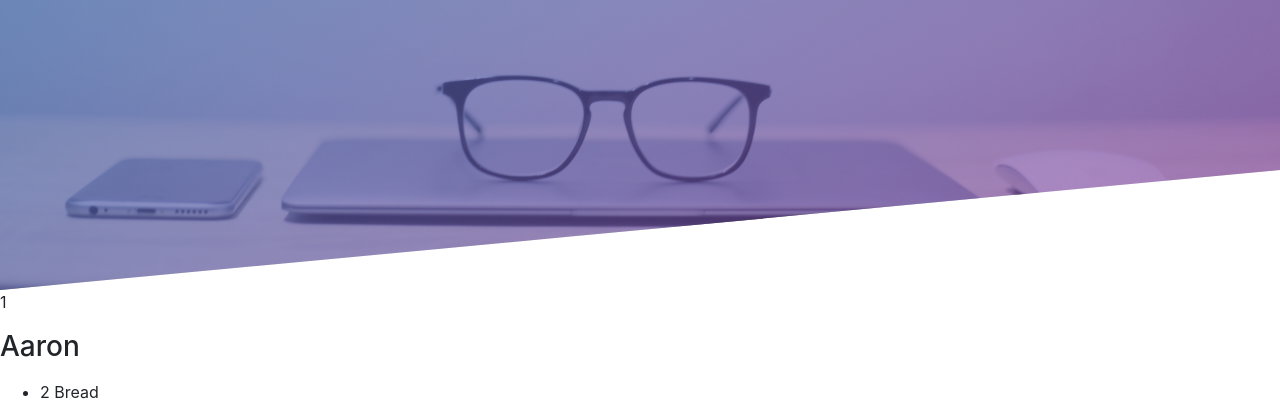
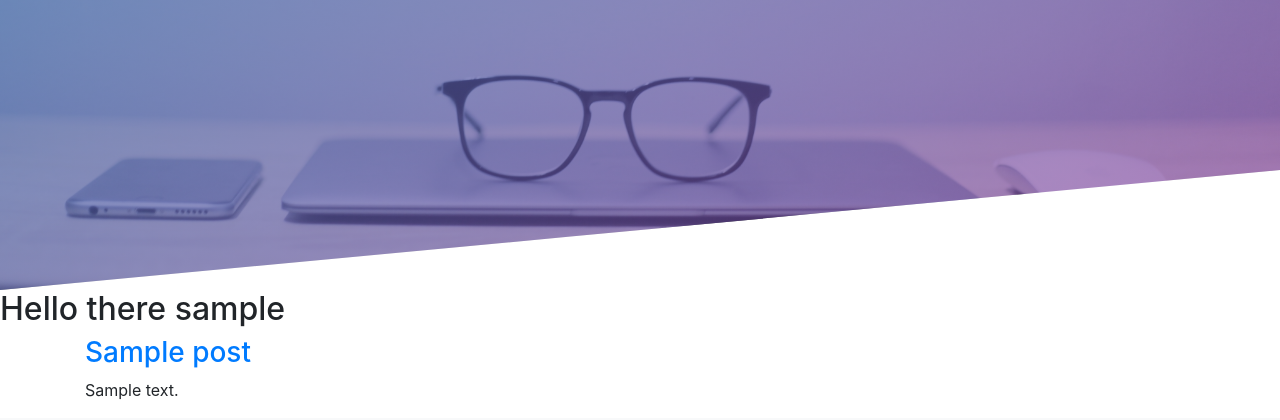
Before and after one commit to aa-ag/Week5, a Flask app: page / in a window 1280 px wide. Shown: the part 526-946 px from the top of the page. After the commit the page ends 925 px from the top, so only its background shows below. Run offline with Flask 2, Linux system fonts and the light colour scheme; a user stored in the database is signed in; tables that the repository leaves empty hold one stand-in row (values such as "Sample post"); some libraries are stand-ins or nearby versions.

Commit message:
mid-day push

```diff
--- a/may_blog/routes.py
+++ b/may_blog/routes.py
@@ -4,13 +4,10 @@ from may_blog.forms import UserInfoForm, PostForm, LoginForm
 from may_blog.models import User, Post, check_password_hash
 from flask_login import login_required, login_user, current_user, logout_user
 
-
 @app.route('/')
 def home():
-    customer_name = "Aaron"
-    order_number = 1
-    item_dict = {1: "Ice Cream", 2:"Bread", 3:"Lemons", 4:"Cereal"}
-    return render_template("home.html", customer_name = customer_name, order_number = order_number, item_dict = item_dict)
+    posts = Post.query.all()
+    return render_template("home.html", posts = posts)
 
 @app.route('/register', methods=['GET', 'POST'])
 def register():
@@ -40,8 +37,30 @@ def posts():
     if request.method == 'POST' and post.validate():
         title = post.title.data
         content = post.content.data
+        user_id = current_user.id
         print("\n", title, content)
+
+        post = Post(title, content, user_id)
+
+        db.session.add(post)
+
+        db.session.commit()
+        return redirect(url_for('posts'))
     return render_template('posts.html', post = post)
+
+@app.route('/posts/<int:post_id>')
+@login_required
+def post_detail(post_id):
+    post = Post.query.get_or_404(post_id)
+    return render_template('post_detail.html', post = post)
+
+@app.route('/posts/update/<int:post_id>', methods = ['GET', 'POST'])
+@login_required
+def post_update(post_id):
+    post = Post.query.get_or_404(post_id)
+    update_form = PostForm()
+
+    return render_template('post_update.html', update_form = update_form)
 
 @app.route('/login', methods=['GET', 'POST'])
 def login():
@@ -58,6 +77,7 @@ def login():
     return render_template('login.html', form = form)
 
 @app.route('/logout')
+@login_required
 def logout():
     logout_user()
     return redirect(url_for('home'))
--- a/may_blog/templates/home.html
+++ b/may_blog/templates/home.html
@@ -6,15 +6,21 @@
     <h1 class="header-text">This is a blog during a pandemic situation...</h1>
 </header>
 
-<p>{{ order_number }}</p>
-<h3>{{ customer_name }}</h3>
+<h2>Hello there {{ current_user.username }}</h2>
 
-{% for key, item in item_dict.items() %}
-    <ul>
-        {% if item == 'Bread' %}
-        <li>{{ key }} {{ item }}</li>
-        {% endif %}
-    </ul>
+{% if current_user.is_authenticated %}
+
+{% for post in posts%}
+    <div class="container">
+        <h3>
+            <a href="{{ url_for('post_detail', post_id = post.id) }}">{{ post.title }}</a>
+        </h3>
+        <p>{{ post.content }}</p>
+    </div>
 {% endfor %}
 
+{% else %}
+<h2>Nothing to show here...</h2>
+{% endif %}
+
 {% endblock content %}
```
Also changed, not shown: may_blog/templates/post_detail.html (added, +21 -0 lines), may_blog/templates/post_update.html (added, +23 -0 lines), app.db.
